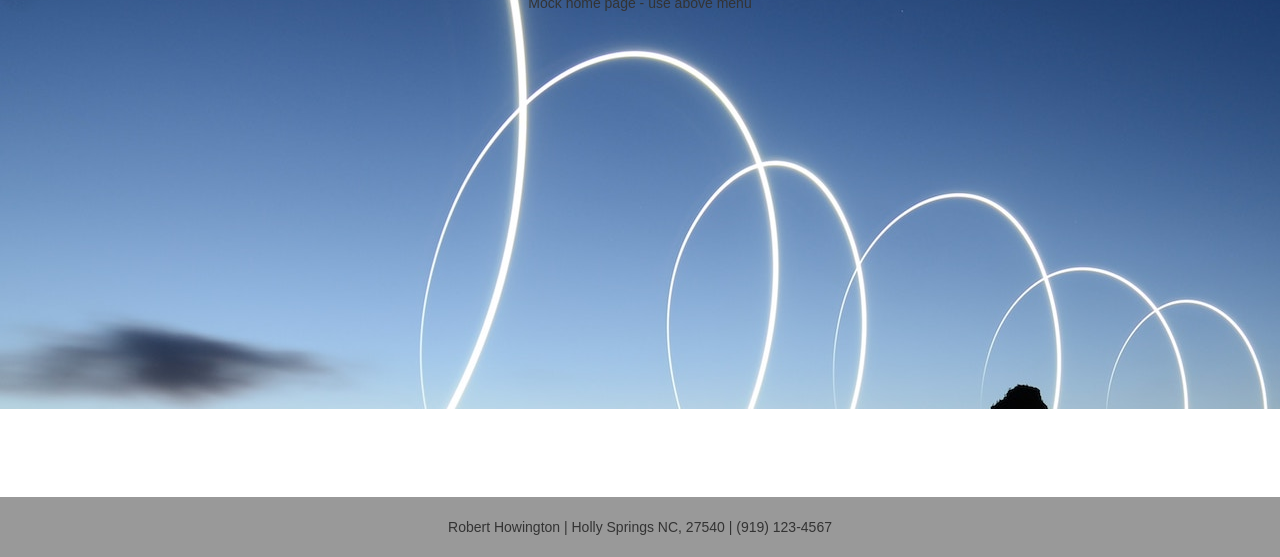
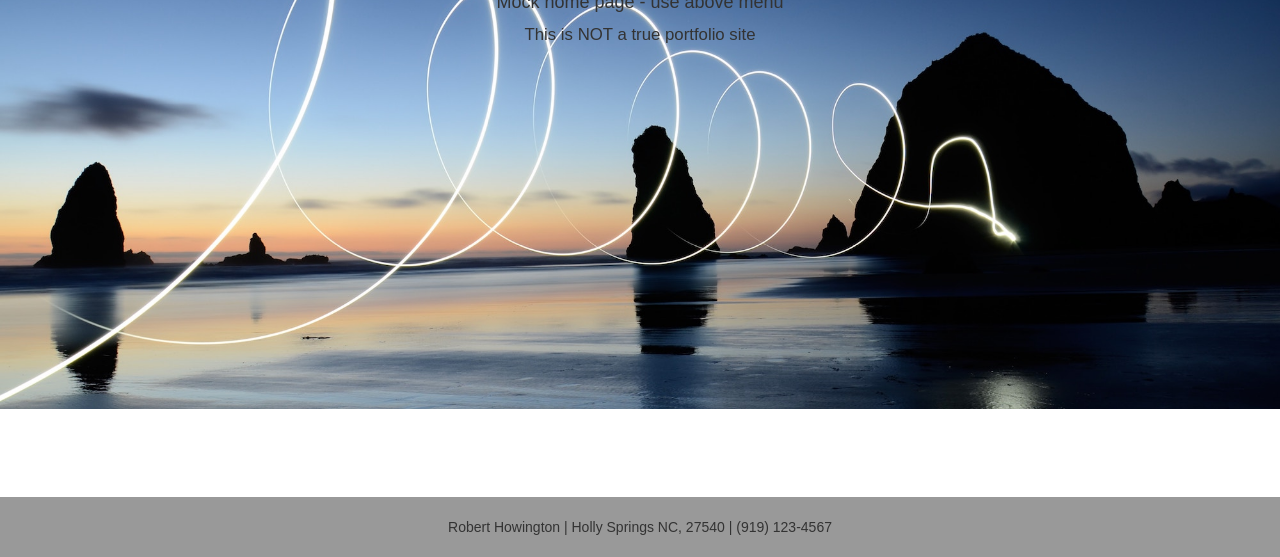
Before and after one commit to RobDolares/mockportfolio_reactapp_daily_refactor, a React app: page /home in a window 1280 px wide. Shown: the part 243-800 px from the top of the page. Built offline with nearby package versions, Linux system fonts and the light colour scheme; a web font is replaced by a local one.

```diff
--- a/src/components/BaseLayout.js
+++ b/src/components/BaseLayout.js
@@ -5,17 +5,6 @@
 export default class BaseLayout extends Component {
 
   render() {
-    let headerStyle = {
-      "textAlign": "center",
-      "height": "600px",
-      "color": "#fff",
-      "backgroundImage": "url(./images/header2.jpeg)",
-      "backgroundSize": "cover",
-      "backgroundPosition": "center",
-      "boxShadow":"rgba(0, 0, 0, 0.22) -2px 9px 5px 0px",
-      "textShadow": "1px 1px 2px black",
-      "fontFamily": "decorative",
-    }
     let navTitle = {
       "fontFamily": "Bellefair",
       "fontSize": "3rem"
--- a/src/components/Home.js
+++ b/src/components/Home.js
@@ -1,25 +1,22 @@
 import React from 'react';
-import homebg from '../images/homebg.jpg'
 
 const Home = (props)=> {
-  let heroStyle = {
-    marginTop: "-20px",
-    height: "600px",
-    backgroundImage: `url(${homebg})`
-  }
 
   let headerTitle = {
     color: "white",
     fontSize: "14rem"
   }
     return (
-      <div className="img-responsive" style={heroStyle} className="container-fluid">
+      <div id="heroImage" className="container-fluid">
         <header >
           <h1 style={headerTitle} >Hi!</h1>
         </header>
         <main>
           <div>
-            Mock home page - use above menu
+            <h4>Mock home page - use above menu</h4>
+          </div>
+          <div>
+            <p>This is NOT a true portfolio site</p>
           </div>
         </main>
       </div>
--- a/src/components/Portfolio.js
+++ b/src/components/Portfolio.js
@@ -1,11 +1,6 @@
 import React from 'react';
 
 const Portfolio = (props)=> {
-  let listStyles = {
-    "fontSize": "16px",
-    "listStyle": "none",
-    "padding": "0"
-  }
 
   let imgStyles = {
     borderRadius: "4px"
--- a/src/styles/App.css
+++ b/src/styles/App.css
@@ -21,3 +21,12 @@
 p {
   font-size: 1.2em;
 }
+
+#heroImage {
+  height: 600px;
+  margin-top: -20px;
+  background-image: url('../images/homebg.jpg');
+  background-size: cover;
+  background-repeat: no-repeat;
+  background-attachment: fixed;
+}
--- a/src/styles/index.css
+++ b/src/styles/index.css
@@ -2,4 +2,5 @@
   margin: 0;
   padding: 0;
   font-family: sans-serif;
+  padding-bottom:60px;
 }
```
